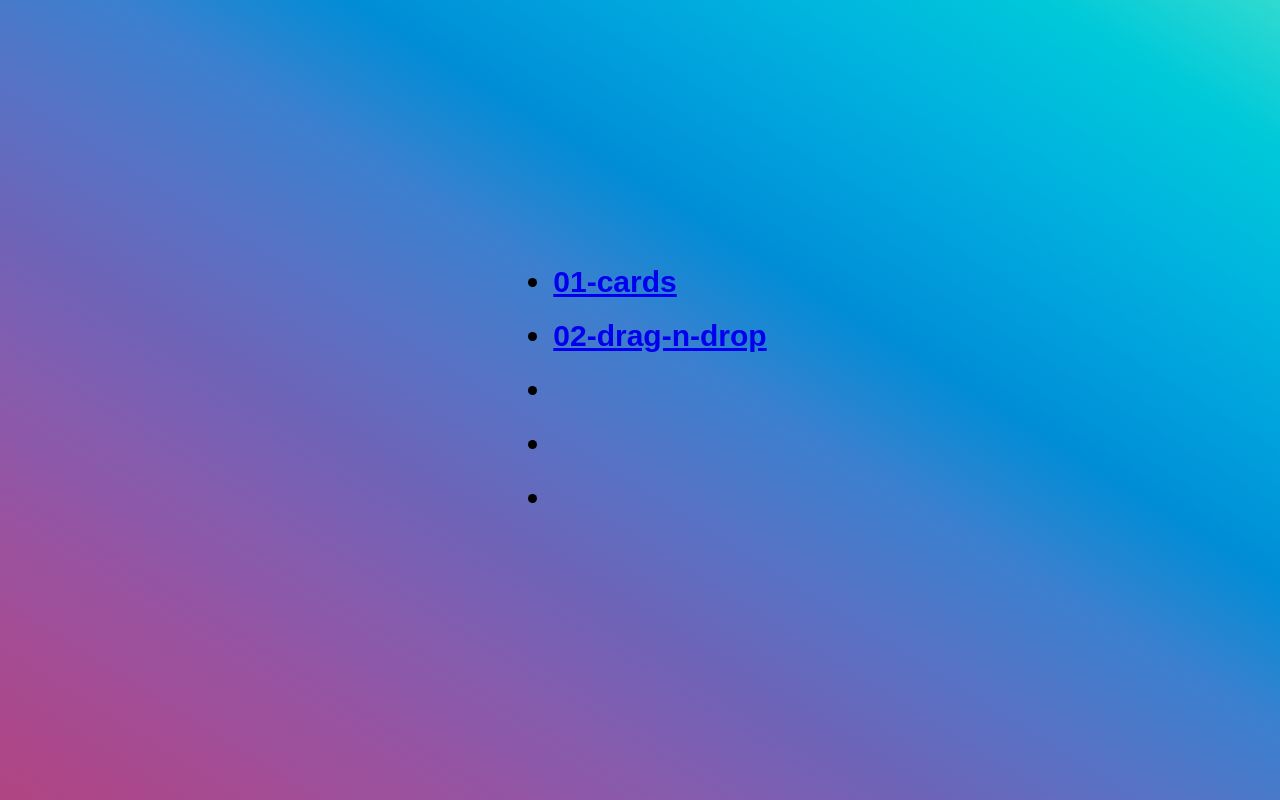
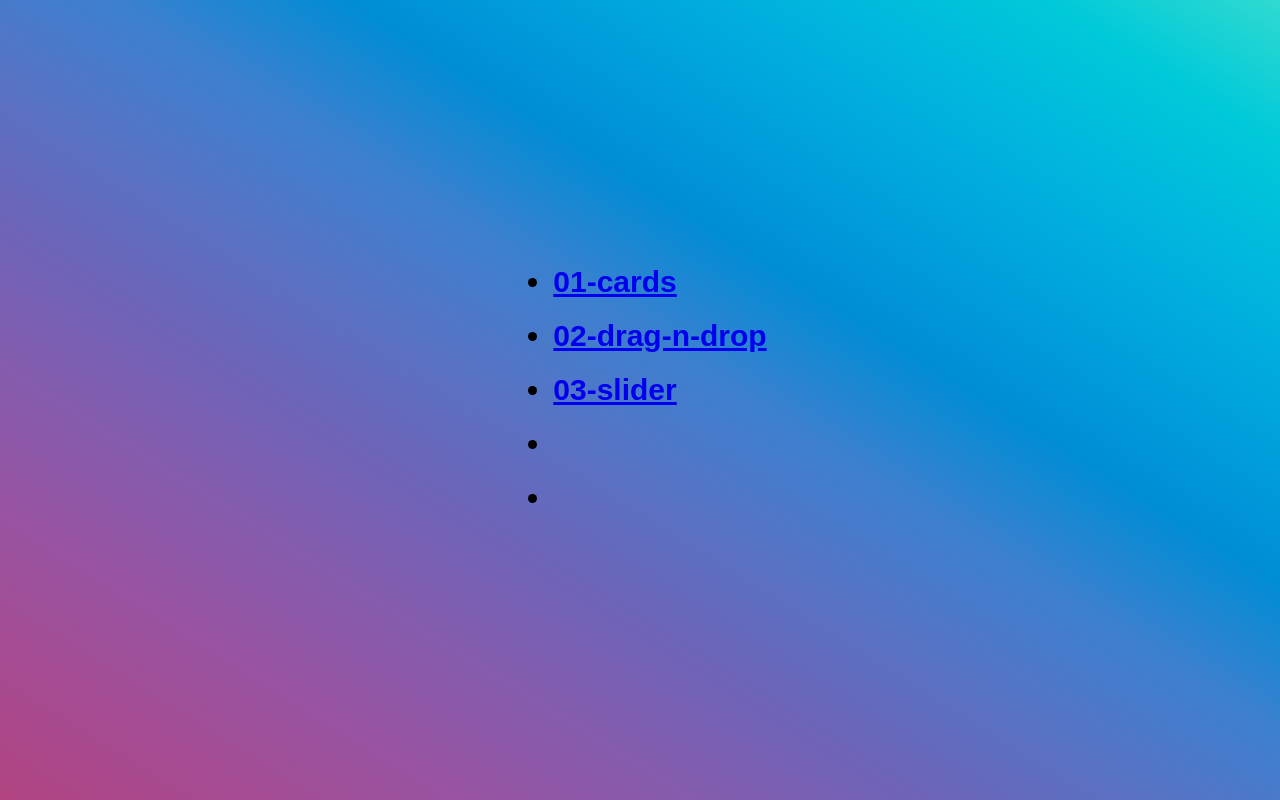
Before and after one commit to MeatyRenegade/F-M-01-cards, a plain HTML site: page index.html in a window 1280 px wide. Drawn offline with Linux system fonts and the light colour scheme.

Commit message:
Update index.html

```diff
--- a/index.html
+++ b/index.html
@@ -13,7 +13,7 @@
       <li class="item">
         <a href="./02-drag-n-drop/index.html">02-drag-n-drop</a>
       </li>
-      <li class="item"><a href="./03-slider/index.html"></a></li>
+      <li class="item"><a href="./03-slider/index.html">03-slider</a></li>
       <li class="item"><a href=""></a></li>
       <li class="item"><a href=""></a></li>
     </ul>
```
